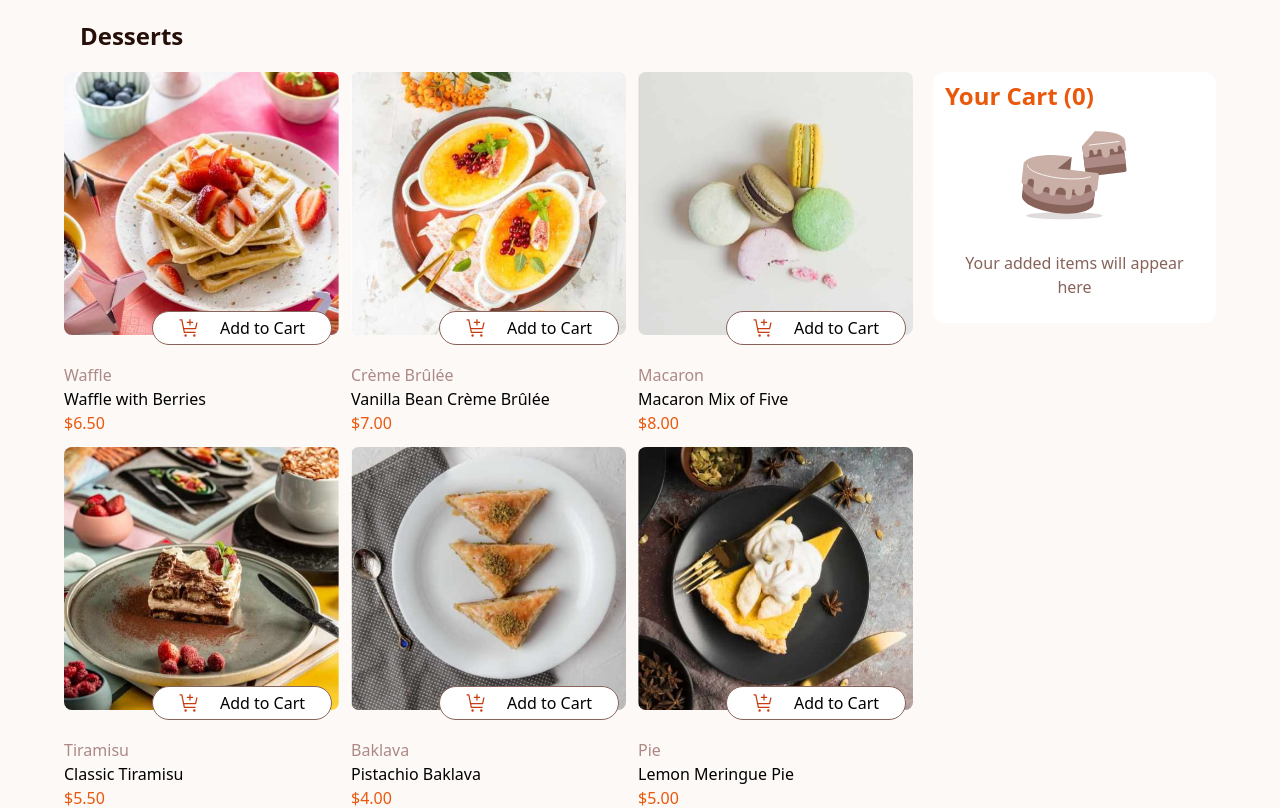
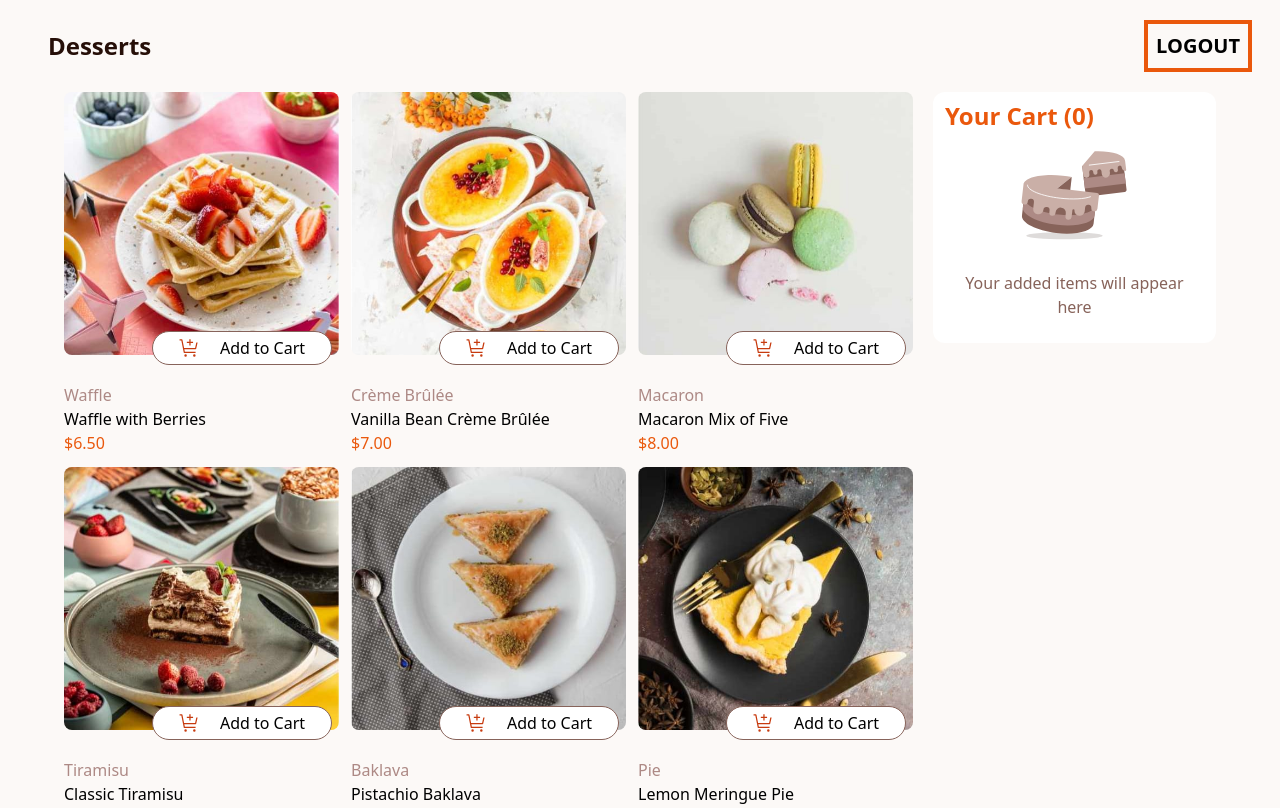
Before and after one commit to Eugene-Eyram-Ahiavey/Product-listing, a React (Vite) app: page /home in a window 1280 px wide. Shown: the top 808 px of the page. Built offline with nearby package versions, Linux system fonts and the light colour scheme.

Commit message:
Add logout functionality and update homepage layout

```diff
--- a/src/components/homepage.jsx
+++ b/src/components/homepage.jsx
@@ -2,6 +2,7 @@ import { useState, useEffect } from 'react';
 // import axios from 'axios';
 import products from '../data/data.json'
 // import Modal from './Modal.jsx';
+import { useNavigate } from 'react-router-dom';
 import Cart from './Cart.jsx';
 import cartImage from '../utils/images/icon-add-to-cart.svg';
 import decrementImage from '../utils/images/icon-decrement-quantity.svg';
@@ -17,6 +18,7 @@ function HomePage(){
 const [cart, setCart] = useState(JSON.parse(localStorage.getItem('cart-items')) || []);
 const [isOpen, setIsOpen] = useState(false);
 
+const navigate = useNavigate();
 
 useEffect(()=> {
 localStorage.setItem('cart-items', JSON.stringify(cart));
@@ -102,9 +104,23 @@ return prevCart;
 })
 }
 
+const logout = () => {
+navigate("/login");
+}
+
     return (
         <div className='min-h-screen'>
-         <h1 className='text-2xl font-sans font-bold text-newrose-900 ml-20 mt-5'>Desserts</h1>
+        <div className='flex justify-between items-center'>
+         <h1 className='text-2xl font-sans font-bold text-newrose-900 ml-12 mt-5'>Desserts</h1>
+            <div className='mt-5 mr-7 border-4 border-orange-600 p-2 cursor-pointer'>
+            <h1 className='text-xl font-bold cursor-pointer'
+            onClick={logout}
+            >
+
+              LOGOUT
+              </h1>
+            </div>
+         </div>
         <div className='flex flex-col w-[90%] m-auto mt-5 lg:flex-row gap-5 pb-10'>
 
             <div className='basis-9/12 grid grid-cols-1 gap-3 md:grid-cols-2 lg:grid-cols-3' >
--- a/src/pages/Login-page.jsx
+++ b/src/pages/Login-page.jsx
@@ -48,7 +48,7 @@ return;
 }
 try{
 setIsLoading(true);
-console.log(formData);
+// console.log(formData);
 
 const response = await axios.post("https://product-listing-backend-s5l6.onrender.com/login", {
     email: formData.email,
```
